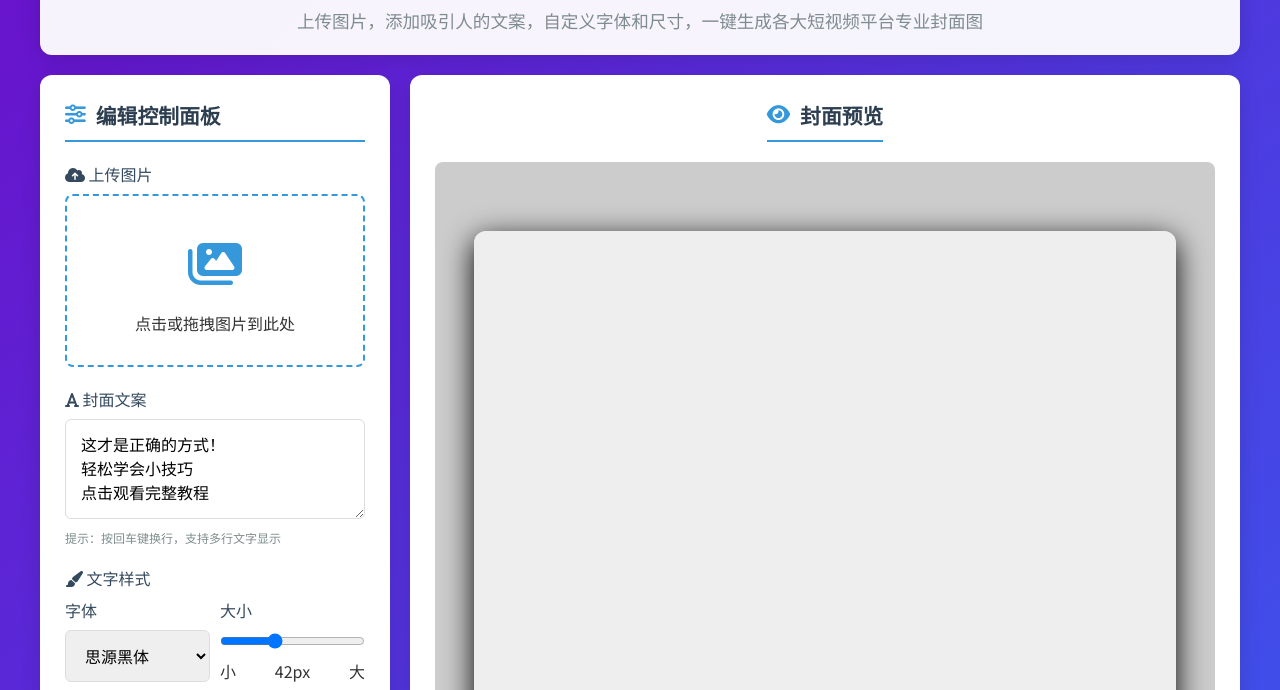
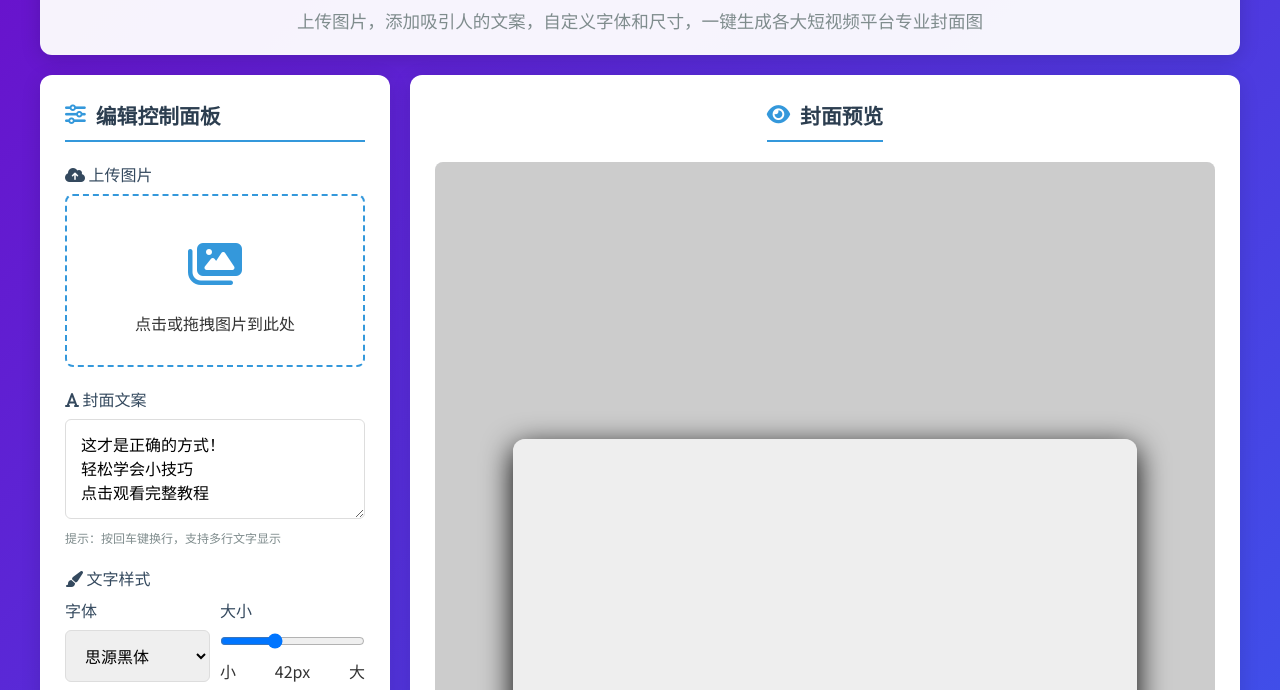
Before and after one commit to zhagons/videocover, a plain HTML site: page index.html in a window 1280 px wide. Shown: the part 101-791 px from the top of the page. Drawn offline with Linux system fonts and the light colour scheme.

Commit message:
Update index.html

```diff
--- a/index.html
+++ b/index.html
@@ -1,4 +1,3 @@
-
 <!DOCTYPE html>
 <html lang="zh-CN">
 
@@ -192,7 +191,9 @@
             position: absolute;
             top: 50%;
             left: 50%;
-            width: 100%;
+            width: 80%;
+            /*宽高比3:4*/
+            padding-top: calc(80% / 3 * 4);
             transform: translate(-50%, -50%);
             z-index: 2;
             display: flex;
@@ -201,12 +202,19 @@
         }
 
         .main-image {
+            position: absolute;
+            left: 0;
+            top: 0;
+            right: 0;
+            bottom: 0;
             border-radius: 12px;
             box-shadow: 0 8px 30px rgba(0, 0, 0, 0.3);
-            max-width: 90%;
-            max-height: 90%;
+            /* max-width: 90%;
+            max-height: 90%; */
+            width: 100%;
+            height: 100%;
             display: block;
-            object-fit: contain;
+            object-fit: cover;
             transition: all 0.3s ease;
         }
 
```
